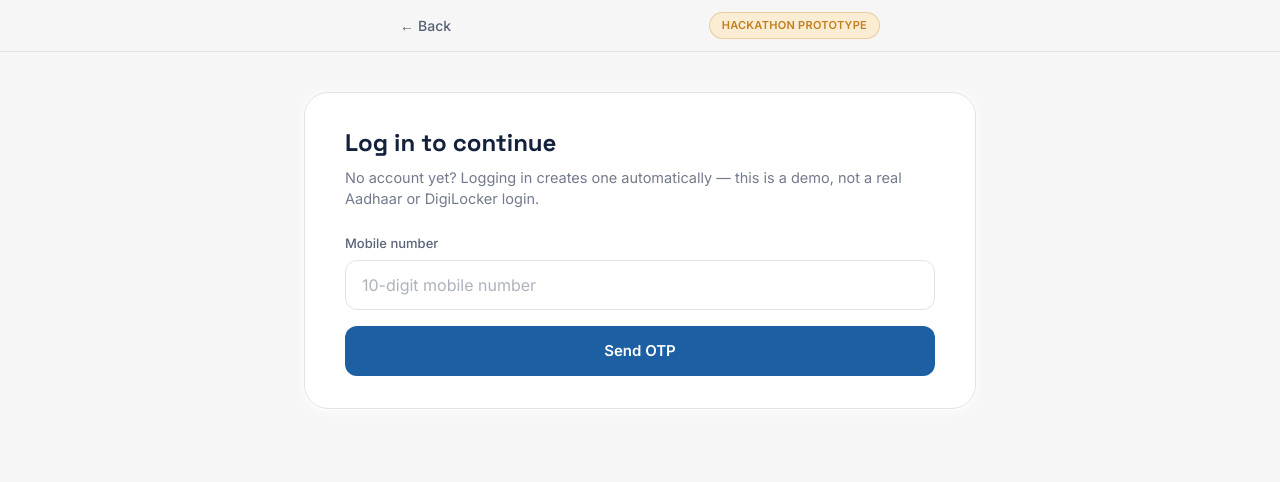
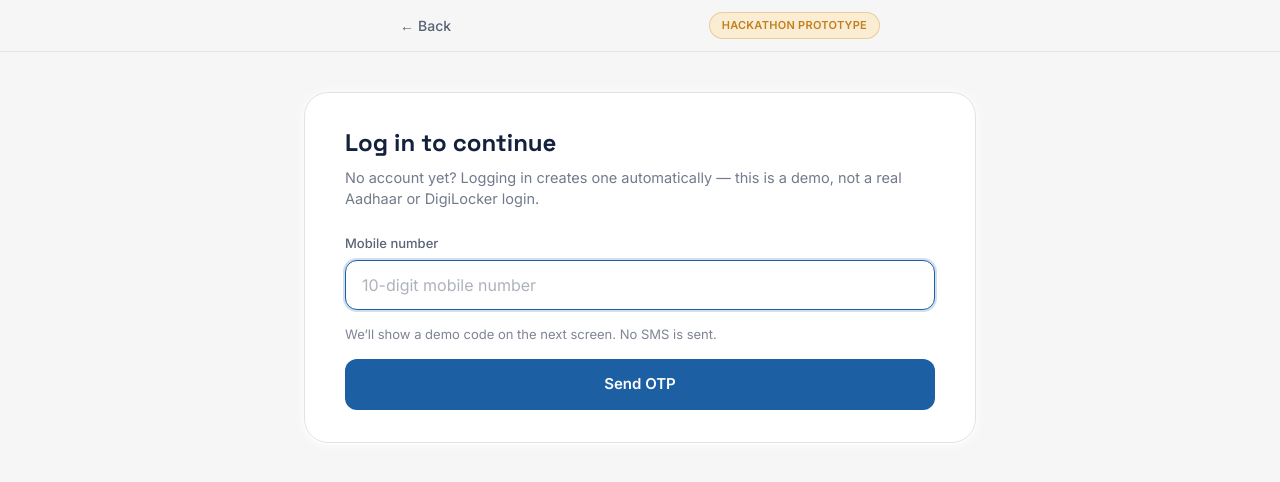
Before and after one commit to NavjotSingh-cpu/sehaj2, a Next.js app: page /login in a window 1280 px wide. Shown: the top 482 px of the page. Built offline with nearby package versions, Linux system fonts and the light colour scheme.

Commit message:
Improve login guidance and automatic focus

```diff
--- a/app/login/page.tsx
+++ b/app/login/page.tsx
@@ -61,10 +61,13 @@ export default function LoginPage() {
                 className="field-input"
                 placeholder="10-digit mobile number"
                 value={mobile}
+                autoFocus
+                aria-describedby="mobile-help"
                 onChange={(e) => setMobile(e.target.value.replace(/\D/g, ""))}
               />
             </div>
-            {error && <p className="text-[13.5px] font-medium text-stop">{error}</p>}
+            <p id="mobile-help" className="-mt-2 text-[13px] leading-snug text-ink/55">We’ll show a demo code on the next screen. No SMS is sent.</p>
+            {error && <p role="alert" className="text-[13.5px] font-medium text-stop">{error}</p>}
             <button type="submit" className="btn-primary w-full">
               Send OTP
             </button>
@@ -91,10 +94,13 @@ export default function LoginPage() {
                 className="field-input tracking-[0.3em]"
                 placeholder="······"
                 value={entered}
+                autoFocus
+                aria-describedby="otp-help"
                 onChange={(e) => setEntered(e.target.value.replace(/\D/g, ""))}
               />
             </div>
-            {error && <p className="text-[13.5px] font-medium text-stop">{error}</p>}
+            <p id="otp-help" className="-mt-2 text-[13px] leading-snug text-ink/55">Type the six digits shown above. The field is ready for you.</p>
+            {error && <p role="alert" className="text-[13.5px] font-medium text-stop">{error}</p>}
             <button type="submit" className="btn-primary w-full">
               Verify &amp; continue
             </button>
```
